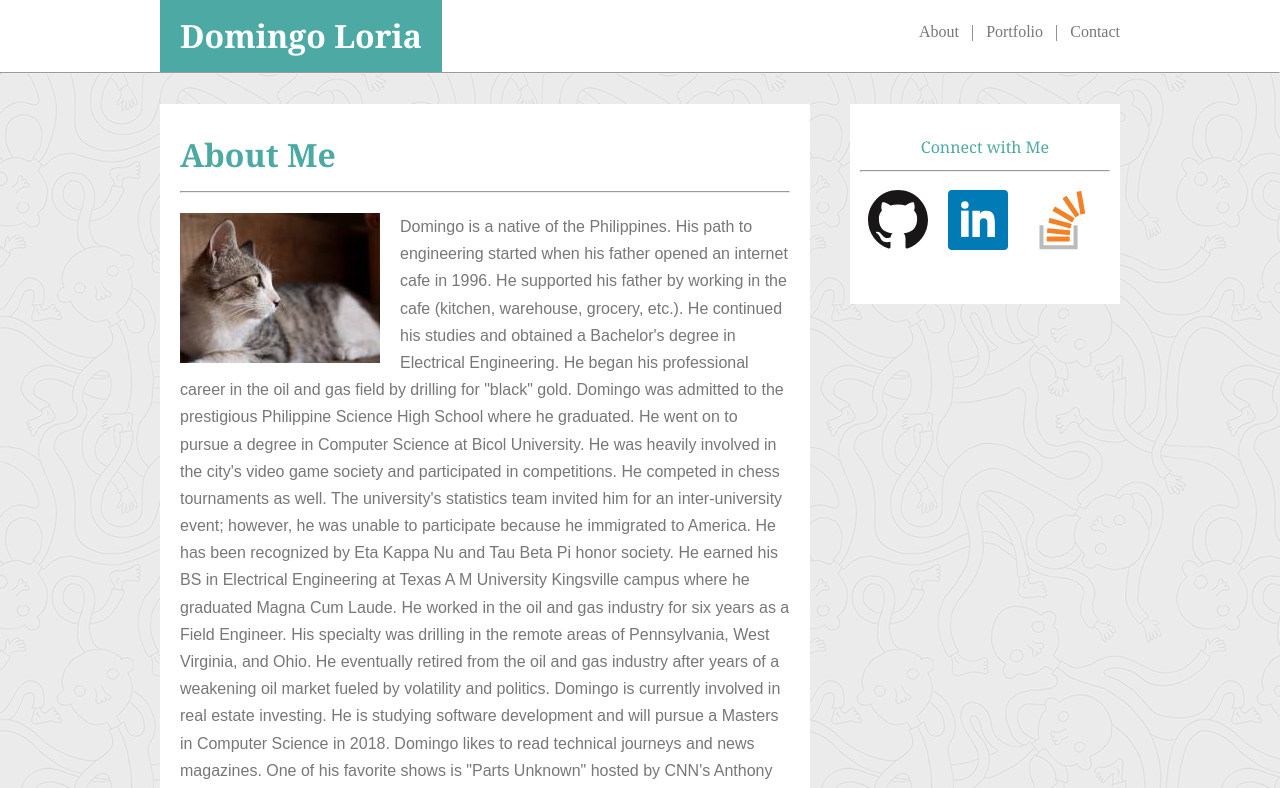
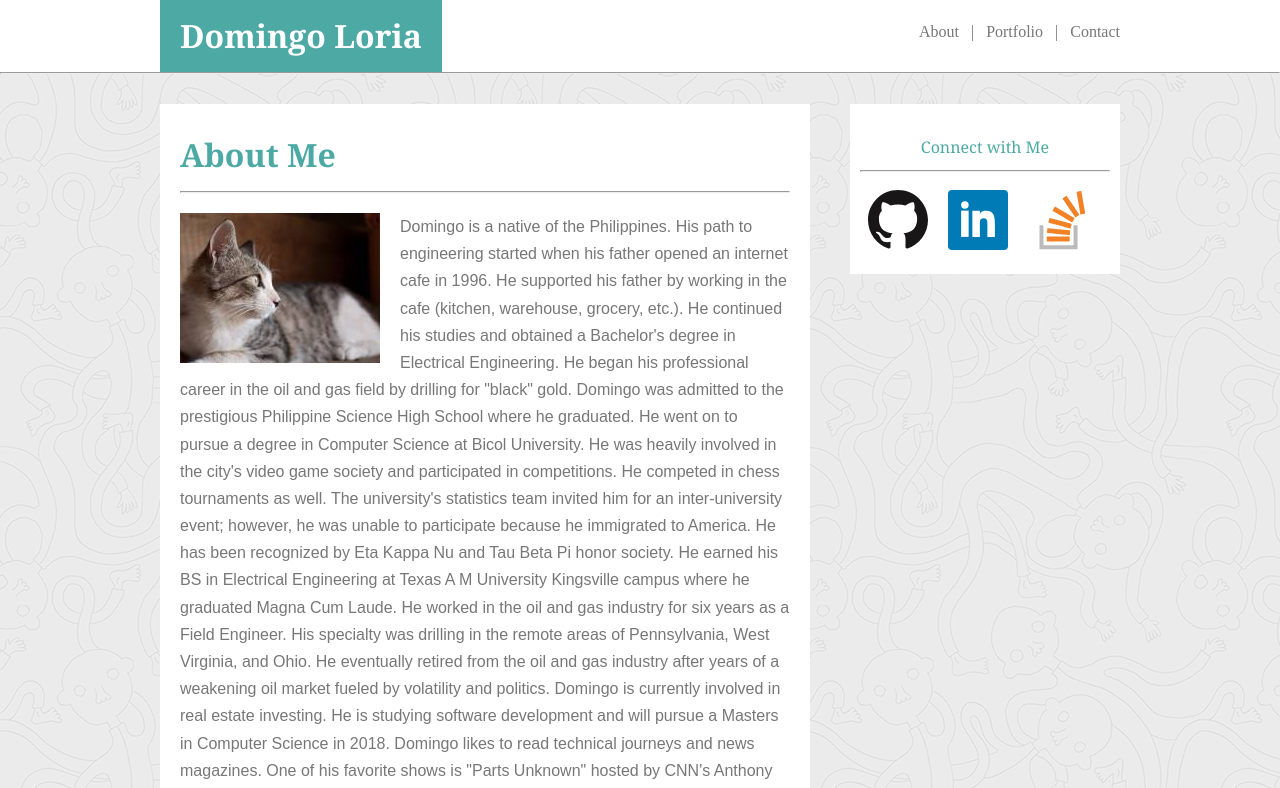
Before and after one commit to ddlorz/Basic-Portfolio, a plain HTML site: page index.html in a window 1280 px wide. Shown: the top 788 px of the page. Drawn offline with Linux system fonts and the light colour scheme.

Commit message:
12:15 3/12

```diff
--- a/assets/css/style.css
+++ b/assets/css/style.css
@@ -44,7 +44,7 @@ form {
 }
 aside {
 	width: 250px;
-	height: 160px;
+	height: 130px;
 	padding: 20px 10px 20px 10px;
 	background-color: #ffffff;
 }
```
